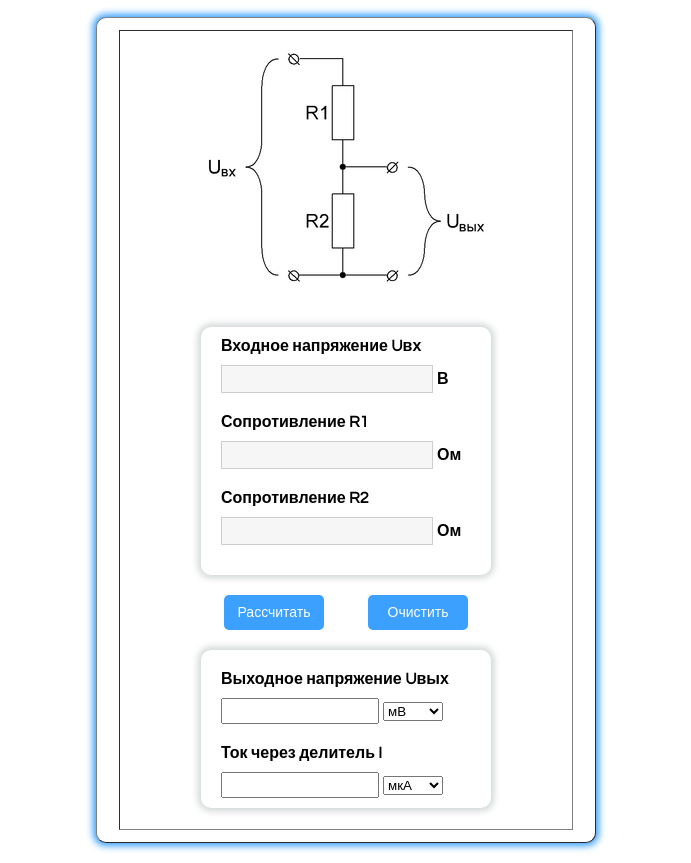
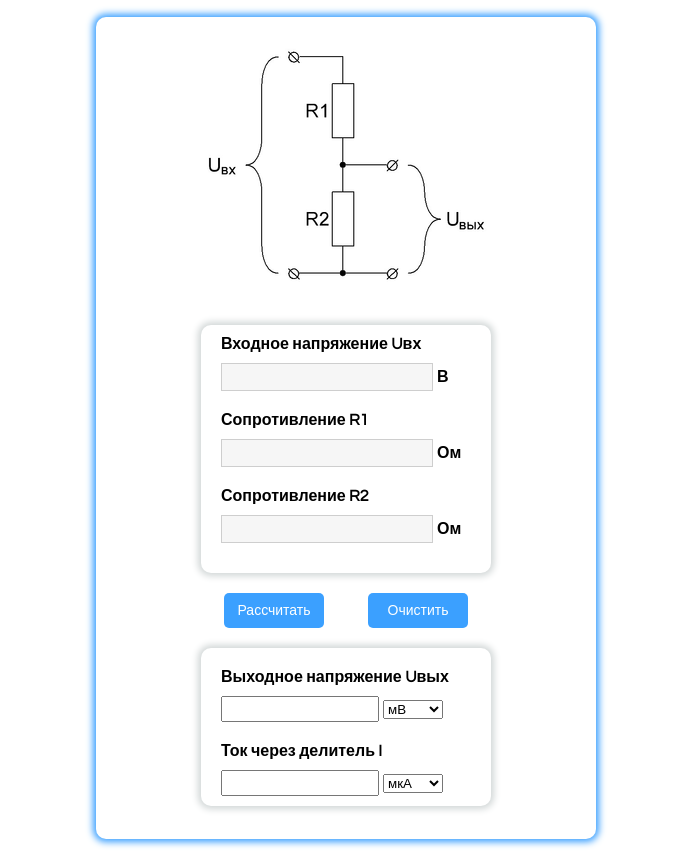
Before and after one commit to VladyBarvy/sprytron-calc, a website: page index.html in a window 1280 px wide. Shown: the part 57-920 px from the top of the page, without its empty margins (294-985 px from the left). Drawn offline with Linux system fonts and the light colour scheme.

Commit message:
step 2 fix_1

```diff
--- a/index.html
+++ b/index.html
@@ -12,7 +12,7 @@
 <div class="parent">
 
 
-  <table border="1" class ="table"  width="1000" height="300">
+  <table  class ="table"  width="1000" height="300">
 
     <div class="header-h1">
       <h1>РЕЗИСТИВНЫЙ ДЕЛИТЕЛЬ НАПРЯЖЕНИЯ</h1>
```
